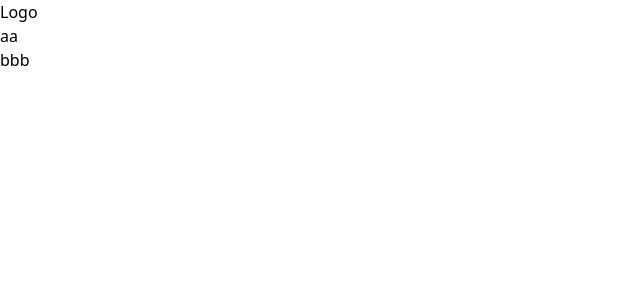
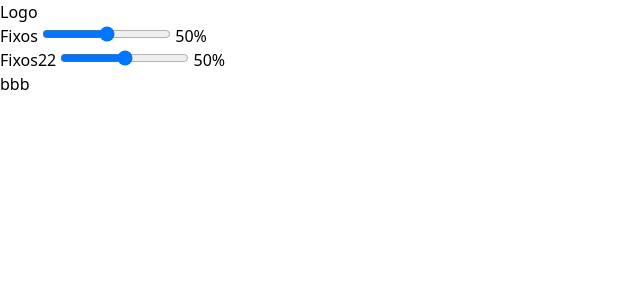
Before and after one commit to Renato-Nakamura/quetzal, a Vue app: page /budget in a window 1280 px wide. Shown: the top 300 px of the page, without its empty margins (0-640 px from the left). Built offline with nearby package versions, Linux system fonts and the light colour scheme.

Commit message:
feat. percentage bar

```diff
--- a/src/components/budget/PercentageBar.vue
+++ b/src/components/budget/PercentageBar.vue
@@ -0,0 +1,18 @@
+<template>
+  <div class="flex items-center gap-5 p-5">
+    {{ modelValue.name }}
+    <input
+      type="range"
+      class="transparent h-[4px] w-full cursor-pointer appearance-none border-transparent bg-neutral-200 dark:bg-neutral-600"
+      min="1"
+      max="100"
+      value="modelValue.value"
+      @input="props.modelValue.value = $event.target.value"
+    />
+    {{ modelValue.value }}%
+  </div>
+</template>
+
+<script setup>
+const props = defineProps(["modelValue"]);
+</script>
--- a/src/pages/Budget.vue
+++ b/src/pages/Budget.vue
@@ -1,6 +1,33 @@
 <template>
-    <div class="grid grid-cols-5">
-        <div class="bg-gray-400 col-span-3">aa</div>
-        <div>bbb</div>
+  <div class="grid grid-cols-5">
+    <div
+      class="bg-gray-400 col-span-3"
+      v-for="(category, index) in categories"
+      :key="category.name"
+      @click="change"
+    >
+      <PercentageBar v-model="categories[index]" />
     </div>
+    <div>bbb</div>
+  </div>
 </template>
+
+<script setup>
+import { ref } from "vue";
+import PercentageBar from "../components/budget/PercentageBar.vue";
+
+let categories = ref([
+  {
+    name: "Fixos",
+    value: 50,
+  },
+  {
+    name: "Fixos22",
+    value: 50,
+  },
+]);
+
+function change() {
+  console.log(categories);
+}
+</script>
```
